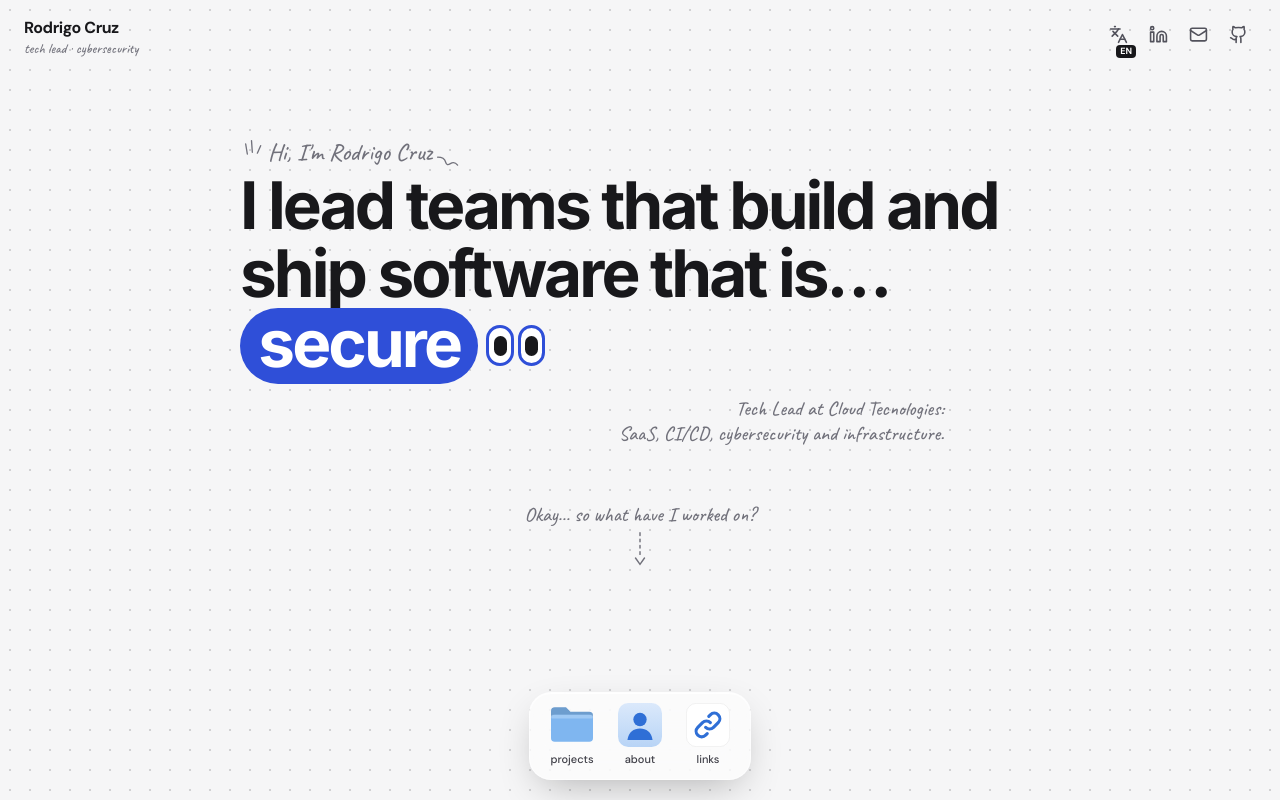
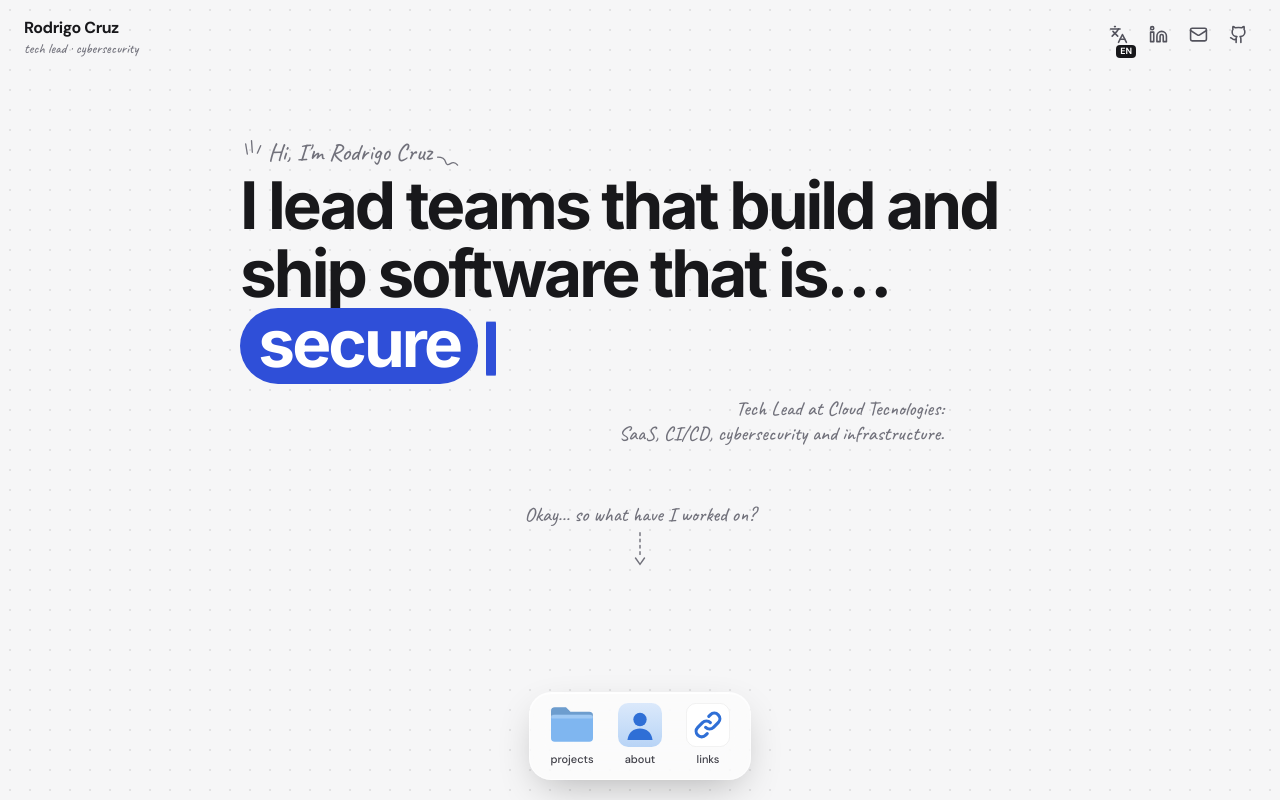
Before and after one commit to rod14x/rodrigo-cruz-portfolio, a React (Vite) app: page / in a window 1280 px wide. Shown: the top 800 px of the page. Built offline with nearby package versions, Linux system fonts and the light colour scheme.

Commit message:
Portada: cursor de terminal en lugar de los ojos; puntos del fondo más suaves
Co-Authored-By: Claude Opus 5.5 <noreply@anthropic.com>

```diff
--- a/src/components/Decor.jsx
+++ b/src/components/Decor.jsx
@@ -1,25 +1,8 @@
-import { useEffect, useRef } from 'react'
 import { useLang } from '../lib.js'
 
-// Ojos que siguen al cursor; se quedan quietos con movimiento reducido.
-export function Eyes({ className = '' }) {
-  const pupils = useRef([])
-  useEffect(() => {
-    if (window.matchMedia('(prefers-reduced-motion: reduce)').matches) return
-    const move = e => pupils.current.forEach(p => {
-      if (!p) return
-      const r = p.parentElement.getBoundingClientRect()
-      const a = Math.atan2(e.clientY - (r.top + r.height / 2), e.clientX - (r.left + r.width / 2))
-      p.style.transform = `translate(${Math.cos(a) * 3}px, ${Math.sin(a) * 5}px)`
-    })
-    window.addEventListener('pointermove', move)
-    return () => window.removeEventListener('pointermove', move)
-  }, [])
-  return (
-    <span aria-hidden="true" className={`inline-flex gap-[0.06em] align-middle ${className}`}>
-      {[0, 1].map(i => <span key={i} className="flex h-[0.62em] w-[0.42em] items-center justify-center rounded-full border-[0.06em] border-rust bg-white"><span ref={el => { pupils.current[i] = el }} className="h-[0.3em] w-[0.2em] rounded-full bg-zinc-900 transition-transform duration-75" /></span>)}
-    </span>
-  )
+// Cursor de terminal que parpadea; quieto con movimiento reducido (ver index.css).
+export function TerminalCursor({ className = '' }) {
+  return <span aria-hidden="true" className={`terminal-cursor inline-block h-[0.82em] w-[0.14em] translate-y-[0.04em] rounded-[1px] bg-rust ${className}`} />
 }
 
 // Estrella de picos irregulares.
--- a/src/index.css
+++ b/src/index.css
@@ -12,16 +12,18 @@
   html, body { overflow-x: clip; }
   body {
     @apply m-0 min-w-[320px] bg-paper font-sans text-ink;
-    background-image: radial-gradient(rgba(24, 24, 27, 0.16) 1px, transparent 1.3px);
+    background-image: radial-gradient(rgba(24, 24, 27, 0.09) 1px, transparent 1.3px);
     background-size: 20px 20px;
   }
   ::selection { @apply bg-rust text-white; }
   a:focus-visible, button:focus-visible { @apply rounded outline-2 outline-offset-4 outline-rust; }
 }
 @layer components {
+  .terminal-cursor { animation: blink 1.1s steps(1) infinite; }
   .hand { @apply font-hand leading-tight text-zinc-500; }
   .display { @apply font-display font-bold tracking-[-0.045em] text-ink; }
 }
+@keyframes blink { 50% { opacity: 0; } }
 @media (prefers-reduced-motion: reduce) {
   *, *::before, *::after { animation: none !important; transition: none !important; }
 }
--- a/src/pages/Home.jsx
+++ b/src/pages/Home.jsx
@@ -5,7 +5,7 @@ import { ArrowRight, ArrowUpRight, Mail, MapPin } from 'lucide-react'
 import { contact, projects, wall } from '../content.js'
 import { projectImages, routes, useLang, wallImages, wallVideos } from '../lib.js'
 import { Link, Rich } from '../components/Core.jsx'
-import { Burst, CodeArt, DashedArrow, Doodle, Eyes, SparkLines, SparkStar, Squiggle } from '../components/Decor.jsx'
+import { Burst, CodeArt, DashedArrow, Doodle, SparkLines, SparkStar, Squiggle, TerminalCursor } from '../components/Decor.jsx'
 
 // Colores de la curva (los mismos que --color-rust y --color-leaf en index.css).
 const ACCENT = '#2f4fd8', LEAF = '#0f766e'
@@ -85,7 +85,7 @@ function Intro() {
           <motion.p initial={{ opacity: 0, y: 10 }} animate={{ opacity: 1, y: 0 }} transition={{ duration: 0.6 }} className="hand mb-1 ml-1 flex items-end gap-1 text-xl sm:text-2xl"><Doodle className="mb-3 w-5 text-zinc-500" />{t.hero.hello}<Squiggle className="w-6 text-zinc-500" /></motion.p>
           <motion.h1 id="hero-title" initial={{ opacity: 0, y: 24 }} animate={{ opacity: 1, y: 0 }} transition={{ duration: 0.8, delay: 0.1, ease: [0.2, 0.7, 0.2, 1] }} className="display text-[2.5rem] leading-[1.04] sm:text-[3.4rem] lg:text-[4.1rem]">
             {t.hero.headline[0]}{' '}
-            <span className="inline-flex items-center gap-2 whitespace-nowrap align-baseline"><motion.span initial={{ scale: 0.6, rotate: -8, opacity: 0 }} animate={{ scale: 1, rotate: 0, opacity: 1 }} transition={{ type: 'spring', stiffness: 260, damping: 14, delay: 0.55 }} className="inline-block rounded-full bg-rust px-[0.28em] pb-[0.1em] pt-[0.02em] text-white">{t.hero.headline[1]}</motion.span><Eyes /></span>
+            <span className="inline-flex items-center gap-2 whitespace-nowrap align-baseline"><motion.span initial={{ scale: 0.6, rotate: -8, opacity: 0 }} animate={{ scale: 1, rotate: 0, opacity: 1 }} transition={{ type: 'spring', stiffness: 260, damping: 14, delay: 0.55 }} className="inline-block rounded-full bg-rust px-[0.28em] pb-[0.1em] pt-[0.02em] text-white">{t.hero.headline[1]}</motion.span><TerminalCursor /></span>
           </motion.h1>
           <motion.p initial={{ opacity: 0 }} animate={{ opacity: 1 }} transition={{ delay: 0.9 }} className="hand mt-3 text-right text-lg sm:mr-[12%] sm:text-xl">{t.hero.side[0]}<br />{t.hero.side[1]}</motion.p>
           <motion.a href="#proyectos" initial={{ opacity: 0 }} animate={{ opacity: 1 }} transition={{ delay: 1.2 }} className="hand mx-auto mt-14 flex w-fit flex-col items-center text-lg transition-colors hover:text-ink sm:text-xl">{t.hero.how}<DashedArrow className="mt-1 h-9 w-4" /></motion.a>
```
